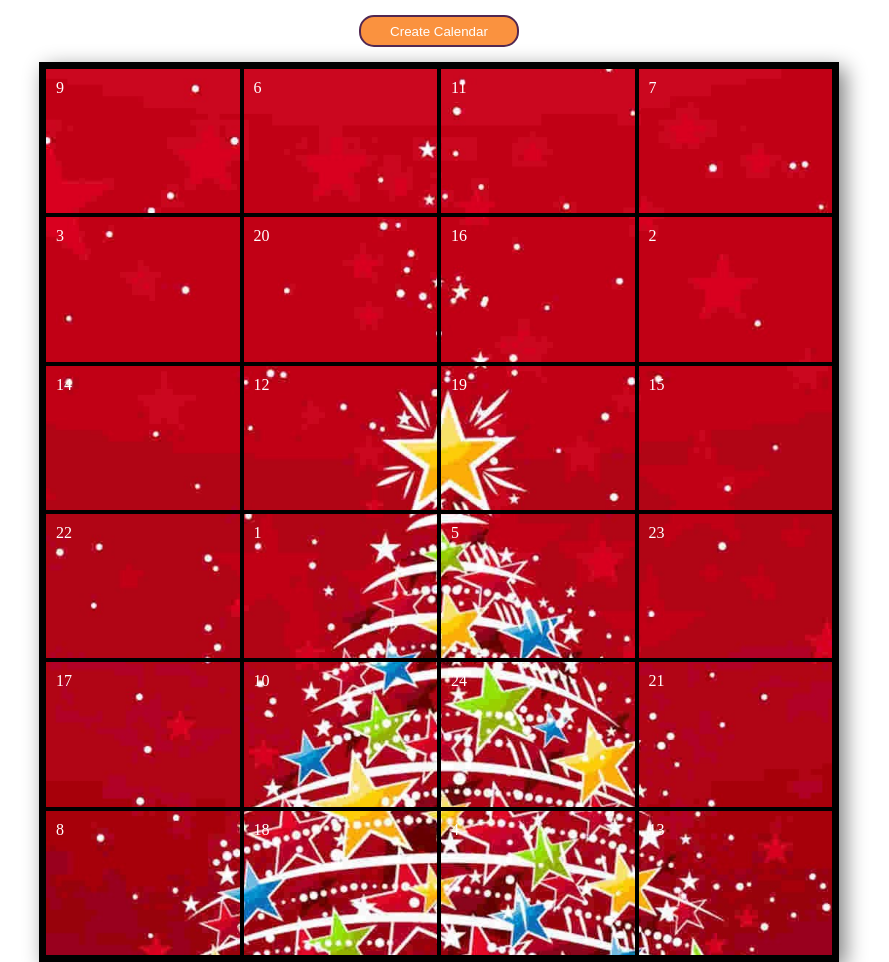
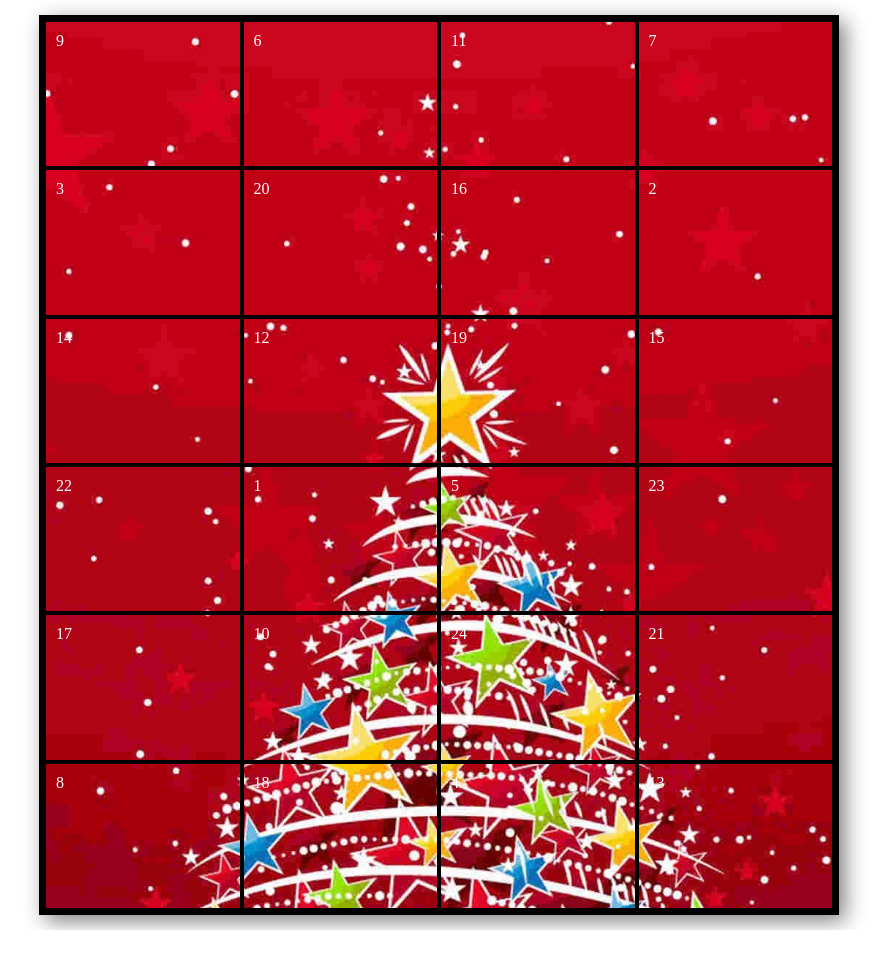
Before and after one commit to brismonis/Adventskalender, a plain HTML site: page index.html in a window 1280 px wide. Shown: the top 962 px of the page, without its empty margins (201-1090 px from the left). After the commit the page ends 930 px from the top, so only its background shows below. Drawn offline with Linux system fonts and the light colour scheme.

Commit message:
Update index.html
removed button

```diff
--- a/index.html
+++ b/index.html
@@ -8,8 +8,8 @@
     <title>Acalendar</title>
   </head>
   <body>
-    <button class="btn-start">Create Calendar</button>
+    <!-- <button class="btn-start">Create Calendar</button> -->
     <div class="container">
-    <script src="main.js"></script>
+      <script src="main.js"></script>
   </body>
 </html>
```
